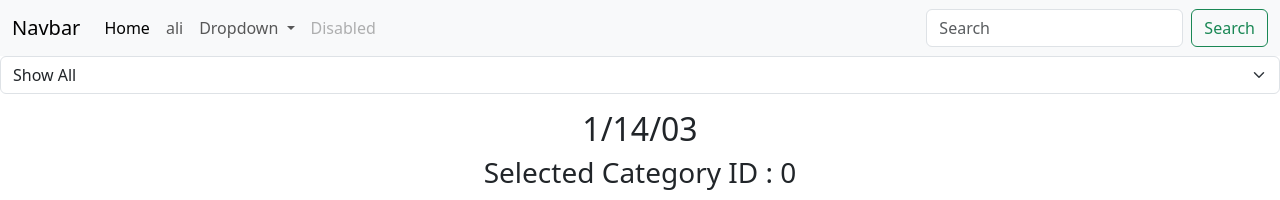
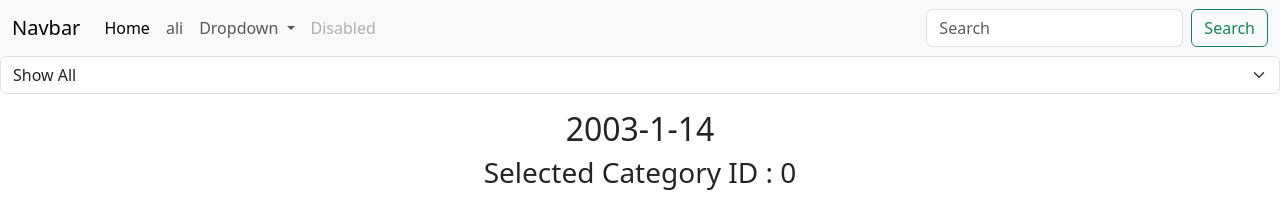
Before and after one commit to mohamedali559/E-Commerce, an Angular app: page / in a window 1280 px wide. Shown: the top 200 px of the page. Built offline with nearby package versions, Linux system fonts and the light colour scheme.

Commit message:
Refactor Ssn2datePipe to return a formatted date string; update Order component to reflect changes in date display

```diff
--- a/src/app/components/order/order.html
+++ b/src/app/components/order/order.html
@@ -9,7 +9,7 @@
 </div>
 
 <div m-4 class="text-center">
-    <h2>{{SSN | ssn2date | date: 'shortDate'}}</h2>
+    <h2>{{SSN | ssn2date}}</h2>
 </div>
 
 <app-products [ReceivedCatigoryId]="selectedCategoryId"></app-products>
--- a/src/app/pipes/ssn2date-pipe.ts
+++ b/src/app/pipes/ssn2date-pipe.ts
@@ -8,14 +8,13 @@ import { Pipe, PipeTransform } from '@angular/core';
 export class Ssn2datePipe implements PipeTransform {
 
   // 30301141202434
-  transform(value :number):Date{
+  transform(value :number):string{
     let ssnString = value.toString();
     let year = parseInt(ssnString.substring(1,3));
     let month = parseInt(ssnString.substring(3,5)); // Months are zero-based in JS Date
     let day = parseInt(ssnString.substring(5,7));
 
-    return new Date(2000 + year, month - 1, day); // Adjust year as needed
-
+    return (year+2000).toString() + '-' + month.toString() + '-' + day.toString();
   }
 
 }
```
